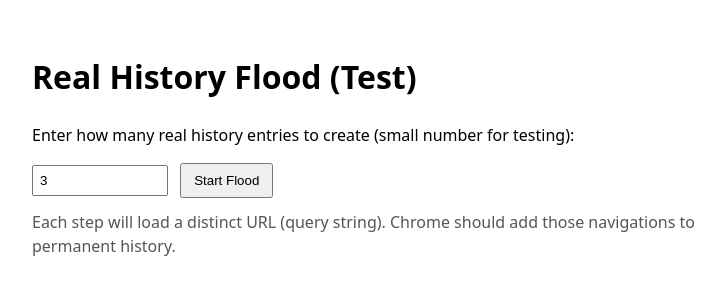
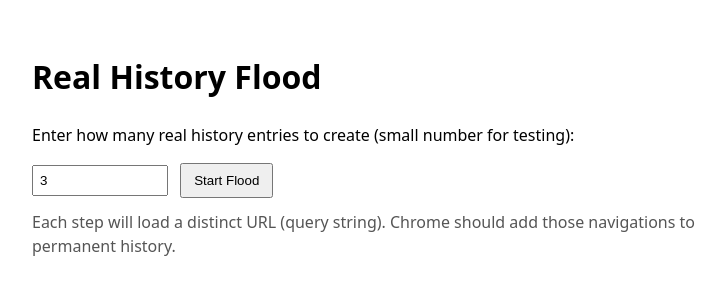
Before and after one commit to veddesai-crypto/history-flodd-thing-or-somthing-like-that, a plain HTML site: page index.html in a window 1280 px wide. Shown: the whole page, without its empty margins (248-973 px from the left). Drawn offline with Linux system fonts and the light colour scheme.

Commit message:
changed test to legit

```diff
--- a/index.html
+++ b/index.html
@@ -13,7 +13,7 @@
 </head>
 <body>
   <div class="box">
-    <h1>Real History Flood (Test)</h1>
+    <h1>Real History Flood</h1>
     <div id="ui">
       <p>Enter how many real history entries to create (small number for testing):</p>
       <input id="count" type="number" min="1" value="3" />
```
